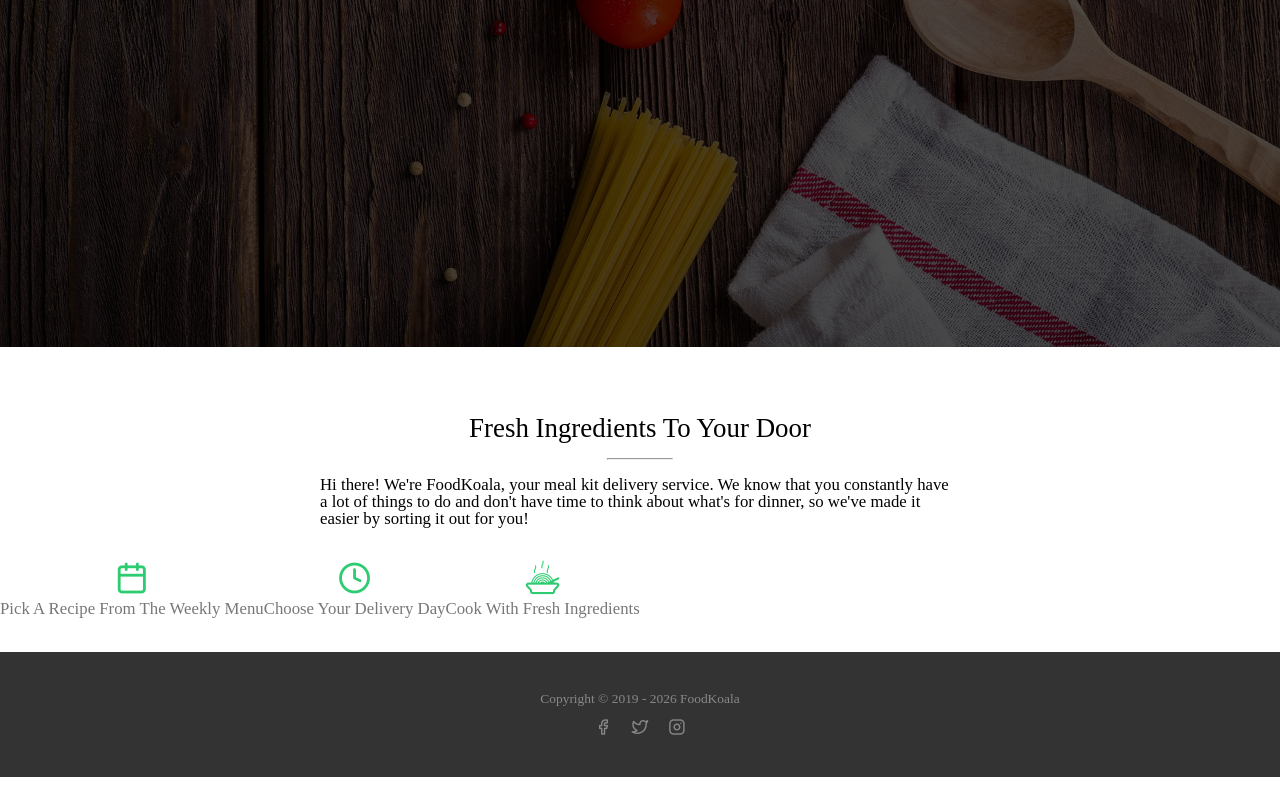
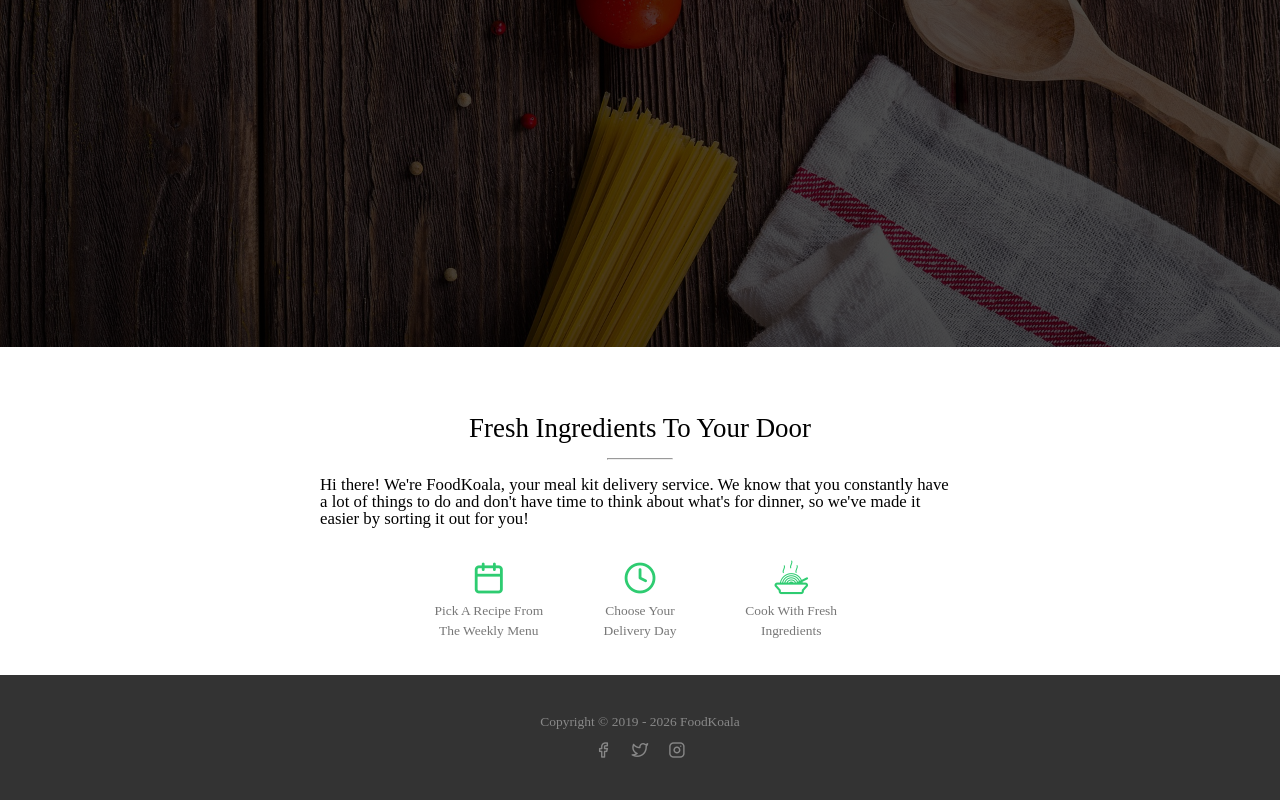
Before and after one commit to cate-k/food-koala, a website: page src/index.pug in a window 1280 px wide. Shown: the part 613-1413 px from the top of the page. Before the commit the page ends 1390 px from the top, so only its background shows below. Drawn offline with nearby package versions, Linux system fonts and the light colour scheme; files that its build step writes are made by us from their sources; files whose address does not match are found by name; a web font is replaced by a local one.

Commit message:
The reponsive icons and text are looking great!

```diff
--- a/src/_component/layout/layout-mobile.scss
+++ b/src/_component/layout/layout-mobile.scss
@@ -129,34 +129,38 @@ body {
 }
 
 .homepage-icons {
+    color: $colour-boulder;
     text-align: center;
+    font-size: 0.4rem;
     text-transform: capitalize;
     display: flex;
-    color: $colour-boulder;
-    font-size: 0.5rem;
-    // width: 60%;
+    justify-content: center;
 
     .fk--calendar,
     .fk--clock,
     .fk--food {
         color: $colour-emerald;
         font-size: 1rem;
+        margin-bottom: 0.2rem;
         display: flex;
         justify-content: center;
         align-items: center;
-        margin-bottom: 0.2rem;
     }
 
     .pick-recipe {
-        // margin-left: 1rem;
+        width: 3.5rem;
+        line-height: 0.6rem;
     }
 
     .delivery-date {
-        // margin-left: 1rem;
-        text-align: center;
+        width: 3.5rem;
+        line-height: 0.6rem;
+        margin-left: 1rem;
     }
 
     .cook {
-        // margin-left: 0.8rem;
+        width: 3.5rem;
+        line-height: 0.6rem;
+        margin-left: 1rem;
     }
 }
```
